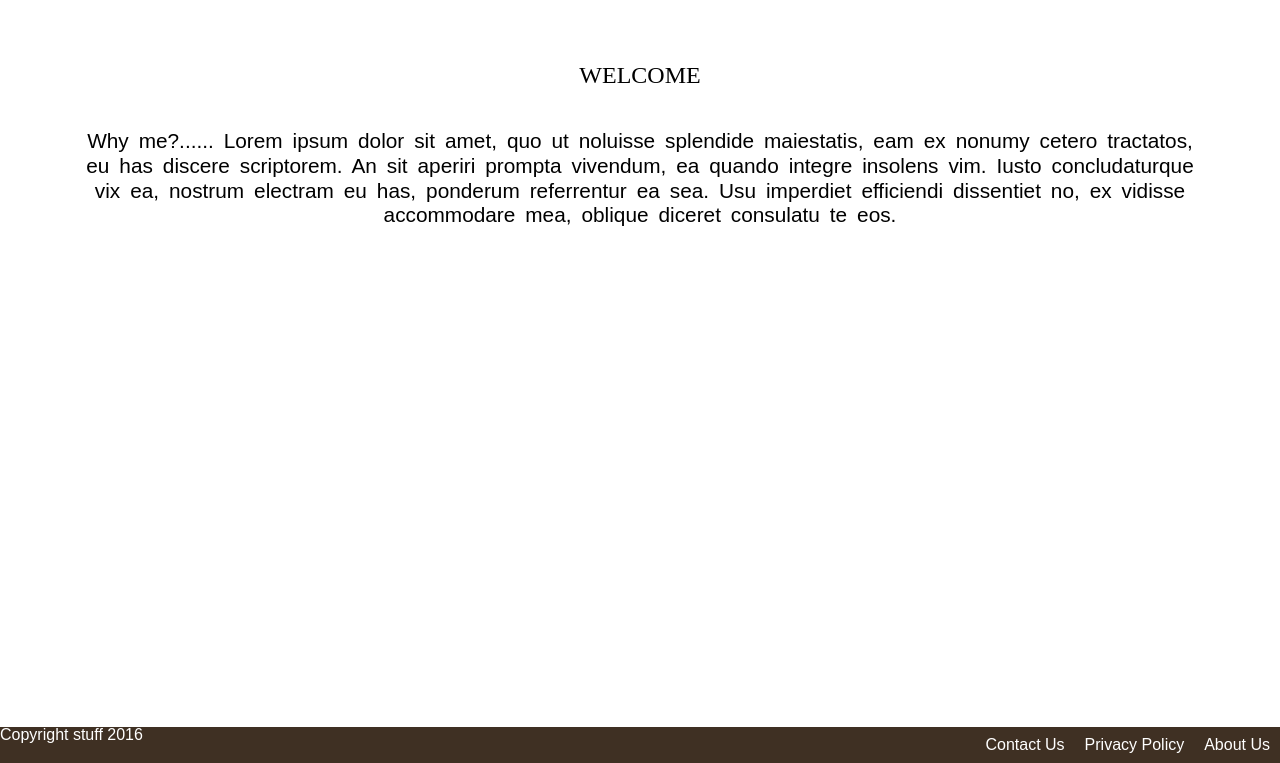
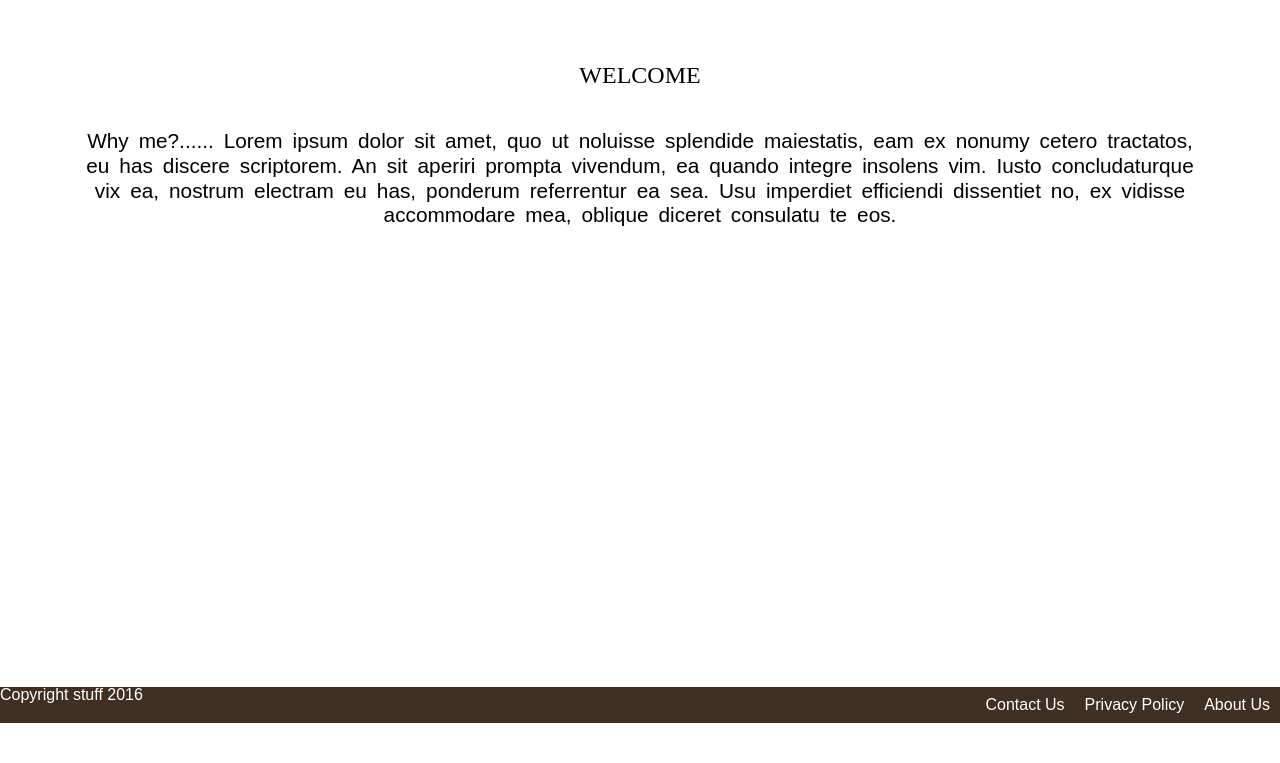
Before and after one commit to nesspire00/website_project, a PHP site: page / in a window 1280 px wide. Shown: the part 825-1588 px from the top of the page. After the commit the page ends 1548 px from the top, so only its background shows below. Run offline with PHP 8.4, Linux system fonts and the light colour scheme; grey boxes labelled with a size stand in for pictures from a placeholder-image service; some libraries are stand-ins or nearby versions.

Commit message:
ПОПЫТКА ХУЙ ЗНАЕТ КАКАЯ

```diff
--- a/css/pages/main.css
+++ b/css/pages/main.css
@@ -56,7 +56,7 @@
     padding: 4em 5em;
     background-color: white;
     width: auto;
-    height: 75vh;
+    height: 70vh;
 }
 
 .main_block h1 {
```
